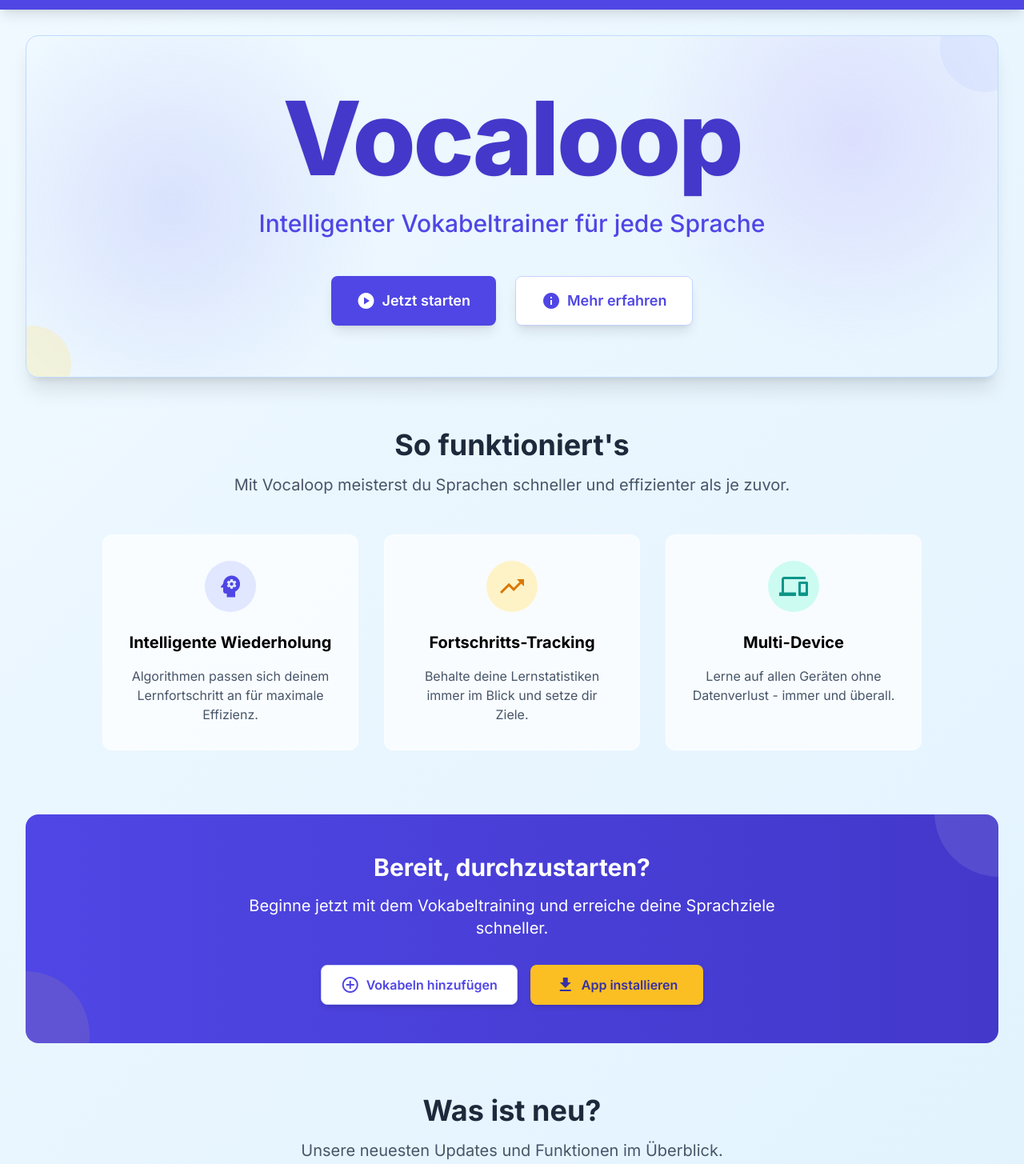
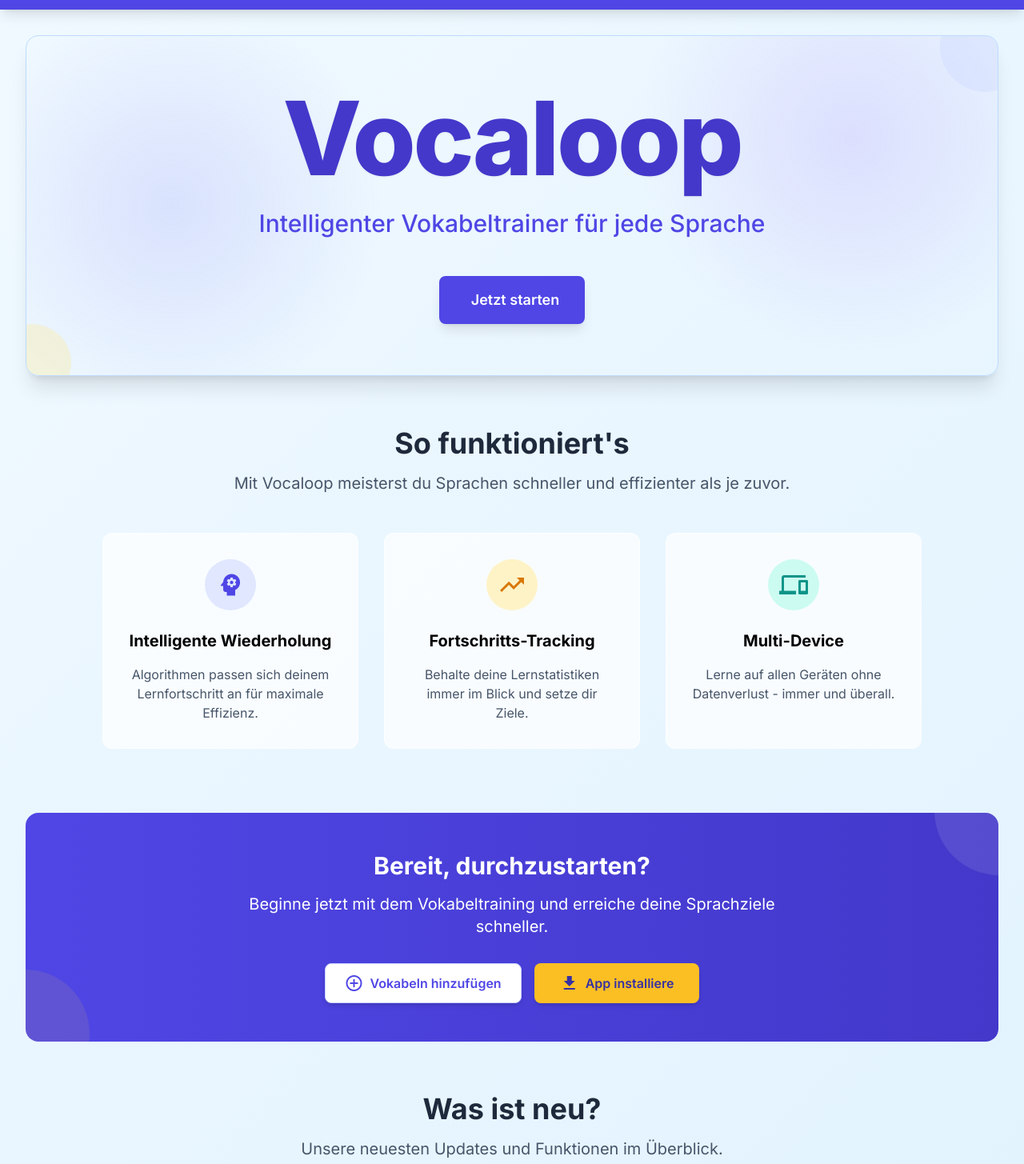
Before and after one commit to SimonTheDevloper/Vokabel-Trainer, a website with bundled scripts: page index.html in a window 1280 px wide. Shown: the part 68-1523 px from the top of the page at 80% size. Built offline with nearby package versions, Linux system fonts and the light colour scheme.

Commit message:
imstallbutton hidden

```diff
--- a/index.html
+++ b/index.html
@@ -183,11 +183,7 @@
                     <div class="mt-12 flex flex-col sm:flex-row justify-center gap-6">
                         <a href="html/hinzufügen.html"
                             class="quick-action bg-indigo-600 text-white font-semibold py-4 px-8 rounded-lg shadow-lg hover:bg-indigo-700 transition-colors duration-300 flex items-center justify-center text-lg">
-                            <i class="material-icons mr-2">play_circle</i>Jetzt starten
-                        </a>
-                        <a href="#features"
-                            class="quick-action bg-white text-indigo-600 font-semibold py-4 px-8 rounded-lg shadow-lg border border-indigo-200 hover:bg-indigo-50 transition-colors duration-300 flex items-center justify-center text-lg">
-                            <i class="material-icons mr-2">info</i>Mehr erfahren
+                            <i class="material-icons mr-2"></i>Jetzt starten
                         </a>
                     </div>
                 </div>
@@ -246,10 +242,11 @@
                         class="quick-action bg-white text-indigo-600 font-semibold py-3 px-6 rounded-lg shadow-md border border-indigo-200 hover:bg-indigo-50 flex items-center">
                         <i class="material-icons mr-2">add_circle_outline</i> Vokabeln hinzufügen
                     </a>
-                    <a id="installButton"
-                        class="quick-action bg-amber-400 text-indigo-800 font-semibold py-3 px-8 rounded-lg shadow-md hover:bg-amber-300 transition-colors duration-200 flex items-center">
-                        <i class="material-icons mr-2">download</i> App installieren
-                    </a>
+                    <button id="installButton"
+                        class="quick-action bg-amber-400 text-indigo-800 font-semibold py-3 px-8 rounded-lg shadow-md hover:bg-amber-300 transition-colors duration-200 flex items-center"
+                        hidden>
+                        <i class="material-icons mr-2">download</i> App installiere
+                    </button>
                 </div>
             </section>
 
```
